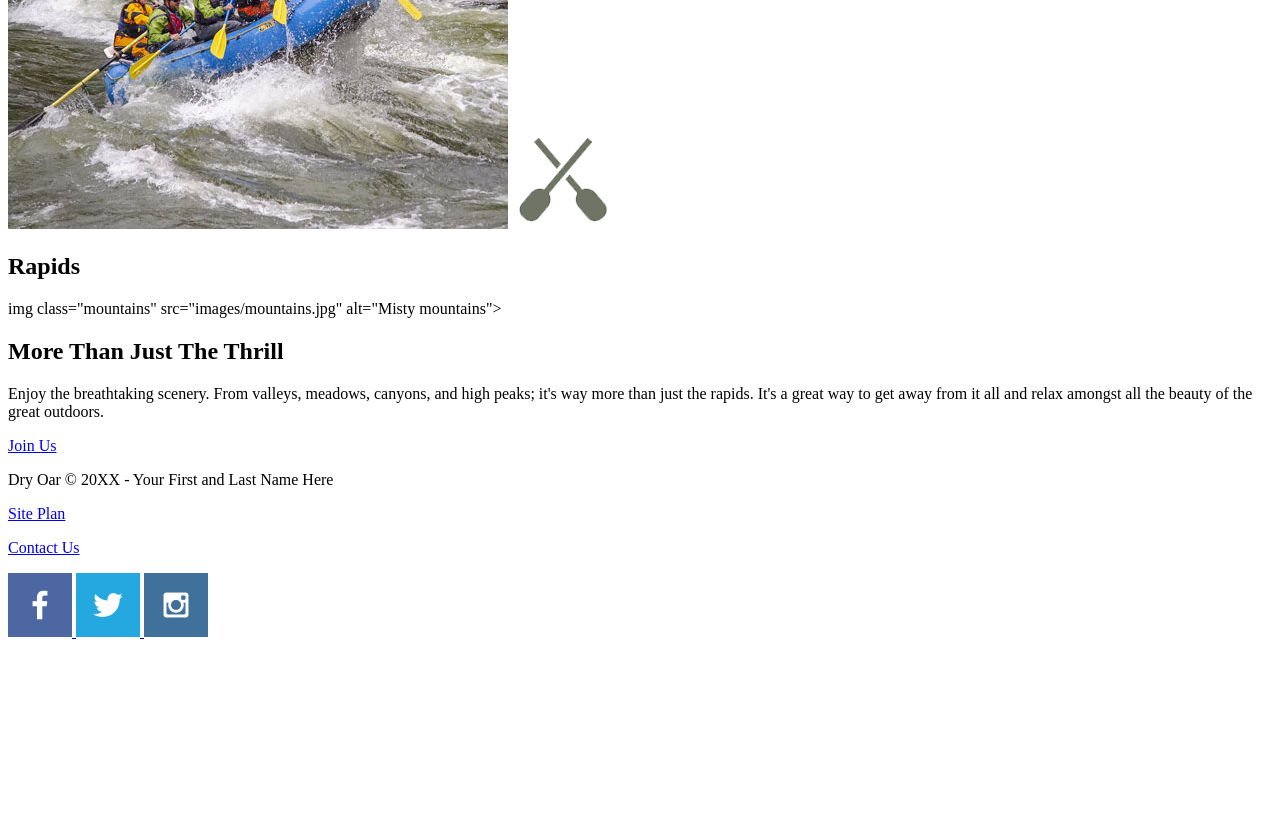
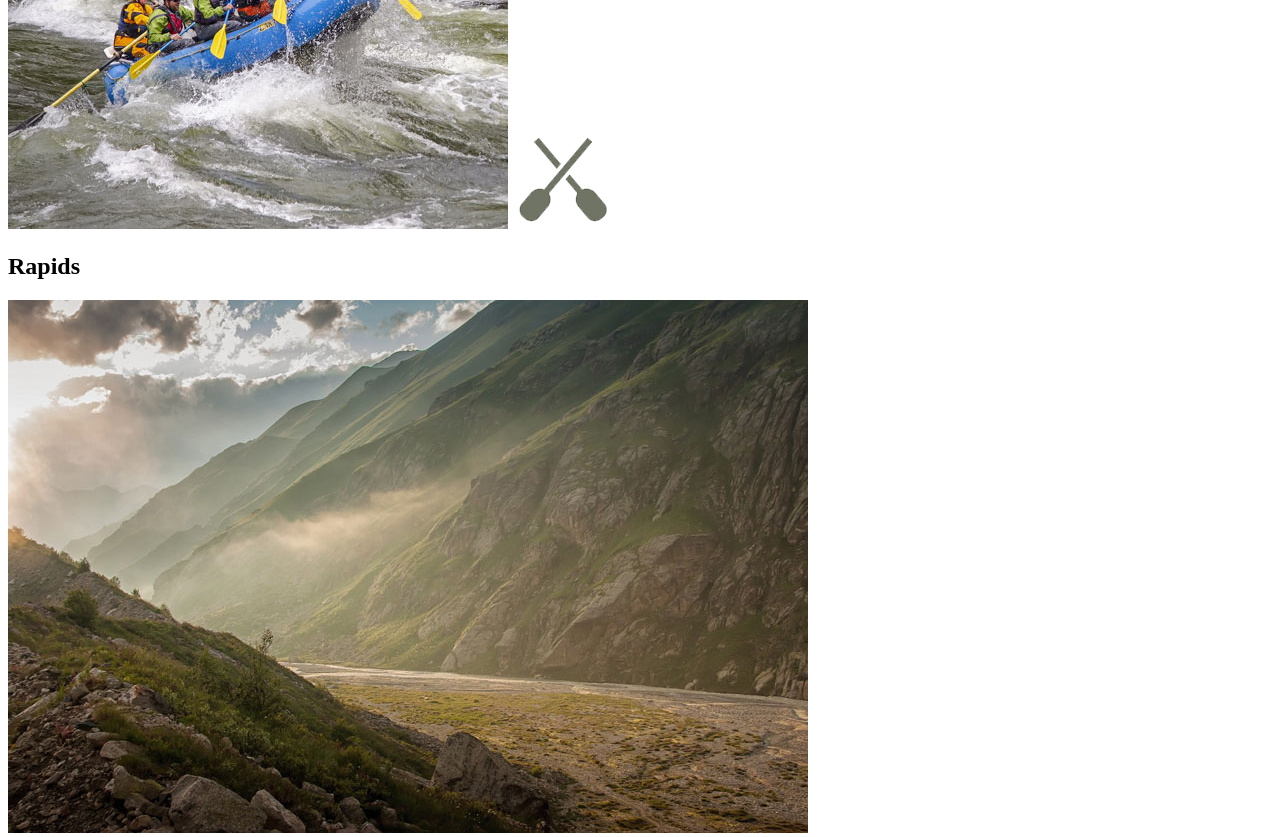
Before and after one commit to okwuchukwupatrick/wdd130, a plain HTML site: page wwr/index.html in a window 1280 px wide. Shown: the part 2540-3377 px from the top of the page. Before the commit the page ends 3189 px from the top, so only its background shows below. Drawn offline with Linux system fonts and the light colour scheme.

Commit message:
Added a tag for img

```diff
--- a/wwr/index.html
+++ b/wwr/index.html
@@ -47,7 +47,7 @@
             <img class="icon" src="images/oars.png" alt="oars icon">
             <h2>Rapids</h2>
         </section>
-        img class="mountains" src="images/mountains.jpg" alt="Misty mountains">
+        <img class="mountains" src="images/mountains.jpg" alt="Misty mountains">
     <section class="msg">
         <h2>More Than Just The Thrill</h2>
         <p>Enjoy the breathtaking scenery. From valleys, meadows, canyons, and high peaks; it's way more than just the rapids. It's a great way to get away from it all and relax amongst all the beauty of the great outdoors. </p>
```
